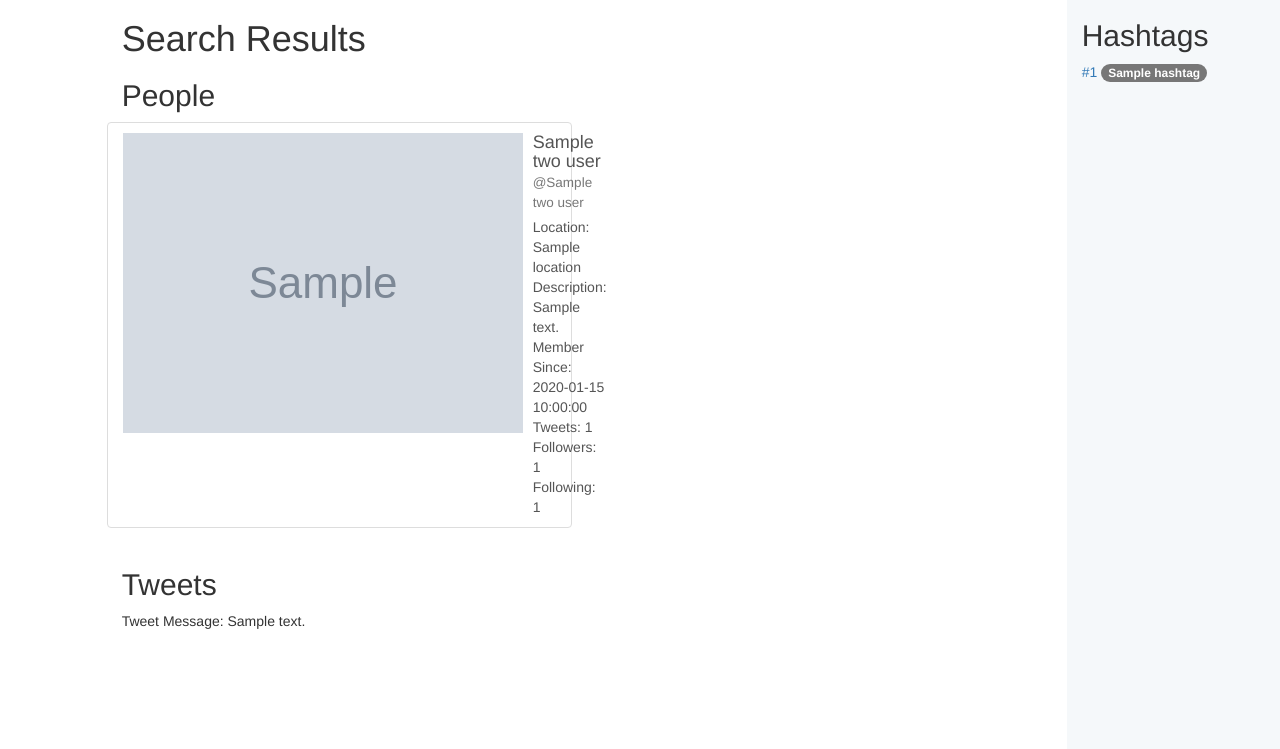
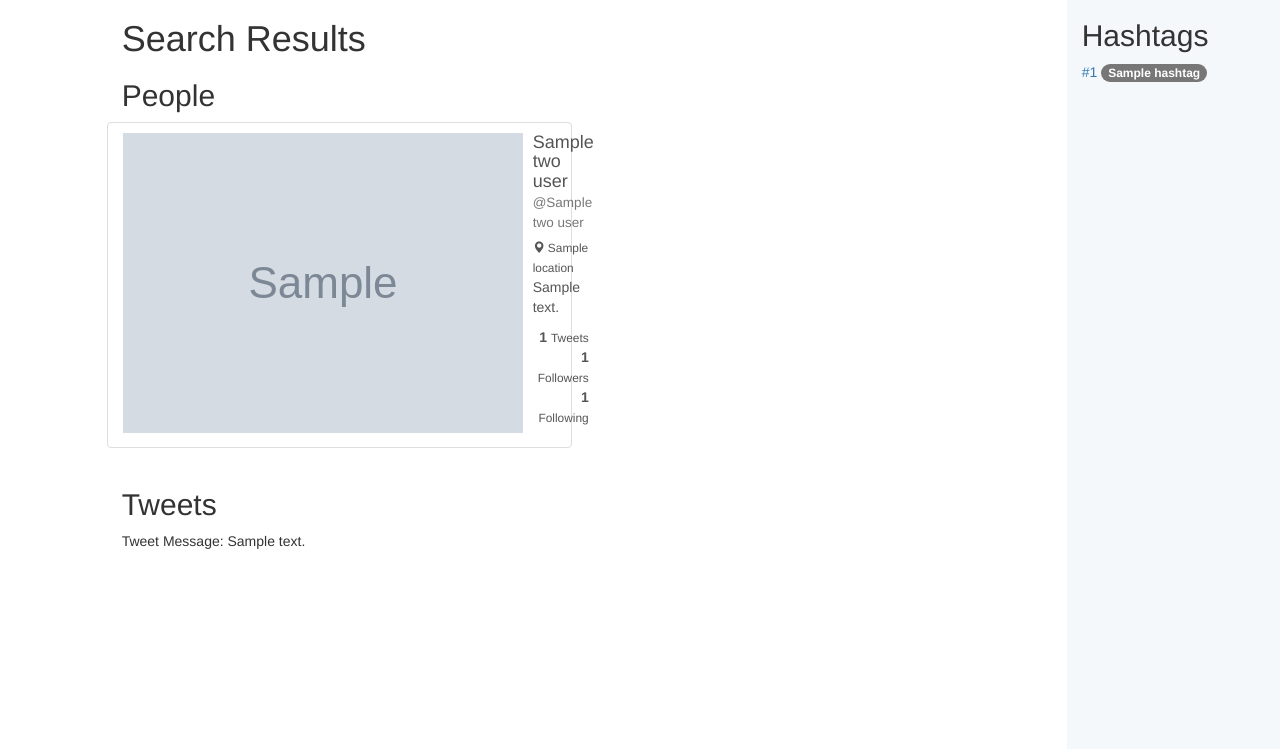
Before and after one commit to ashleyhsia0/tweegle, a Flask app: template templates/search_results.html in a window 1280 px wide. Shown: the part 51-800 px from the top of the page. Run offline with Flask 2, Linux system fonts and the light colour scheme; the template is opened without the code that fills it: most values are stand-ins (such as "Sample title", 1, 10 or a date in 2020); grey boxes marked "Sample" are stand-in pictures; some libraries are stand-ins or nearby versions.

Commit message:
Format look of each profile card

```diff
--- a/static/css/styles.css
+++ b/static/css/styles.css
@@ -45,6 +45,10 @@ body {
     }
 }
 
+.list-inline {
+    margin-top: 10px;
+}
+
 #right-col {
     background-color: #f5f8fa;
     height: calc(100vh - 50px); /*Extend to bottom of page*/
--- a/templates/search_results.html
+++ b/templates/search_results.html
@@ -43,18 +43,20 @@
             <div class="row">
               {% for user in two_users %}
                 <div class="list-group col-md-6">
-                  <a href="#" class="list-group-item">
+                  <a href="http://twitter.com/{{ user.screen_name }}" class="list-group-item">
                     <div class="media-left">
                       <img class="media-object" src="{{ user.profile_image_url }}" alt="{{ user.name }}'s profile picture">
                     </div>
                     <div class="media-body">
                       <h4 class="media-heading">{{ user.name }} <small>&commat;{{ user.screen_name }}</small></h4>
-                      Location: {{ user.location }}<br>
-                      Description: {{ user.description|truncate(100) }}<!-- Truncate to reduce length of description --><br>
-                      Member Since: {{ user.created_at }}<br>
-                      Tweets: {{ user.statuses_count }}<br>
-                      Followers: {{ user.followers_count }}<br>
-                      Following: {{ user.friends_count }}
+                      <small><span class="glyphicon glyphicon-map-marker" aria-hidden="true"></span> {{ user.location or "N/A" }}</small><br>
+                      {{ user.description|truncate(100) }}<!-- Truncate to reduce length of description --><br>
+                      <ul class="list-inline text-right">
+                        <li><b>{{ user.statuses_count }}</b> <small>Tweets</small></li>
+                        <li><b>{{ user.followers_count }}</b> <small>Followers</small></li>
+                        <li><b>{{ user.friends_count }}</b> <small>Following</small></li>
+                      </ul>
+
                     </div>
                   </a>
                 </div><!-- /.list-group -->
```
